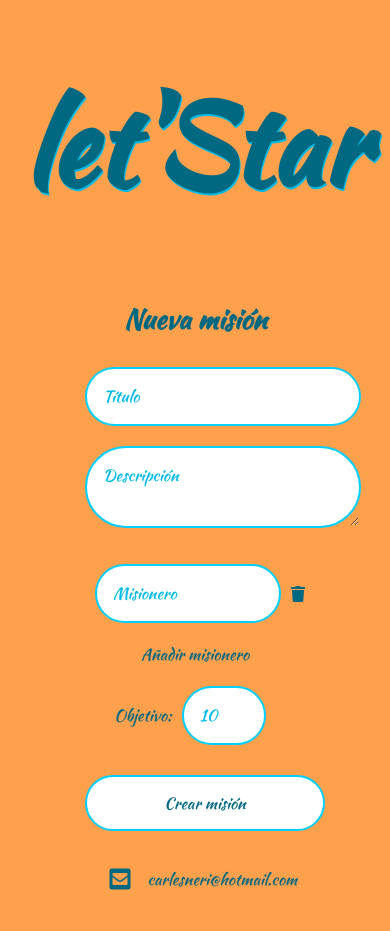
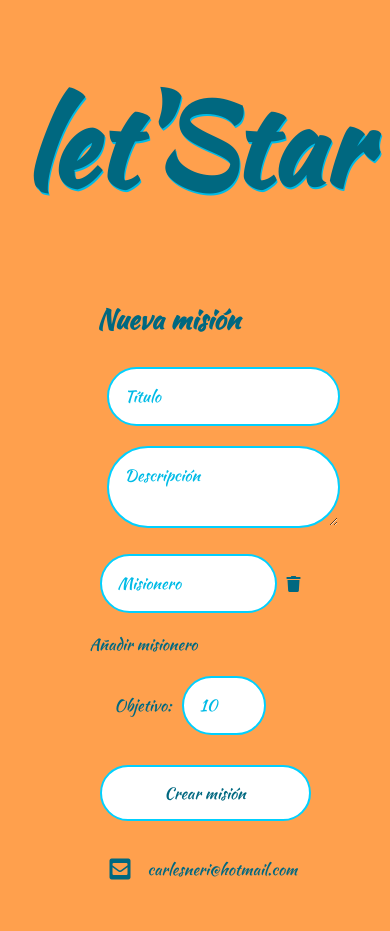
Before and after one commit to Carlesneri/letStar, a Node server app: page /new-mission in a window 390 px wide. Run offline with Node 20, Linux system fonts and the light colour scheme; some libraries are stand-ins or nearby versions.

Commit message:
revisado y listo

```diff
--- a/src/static/mission.css
+++ b/src/static/mission.css
@@ -82,4 +82,20 @@
     to{
         font-size: 2em;
     }
-  }
+}
+
+@media (max-width: 600px){
+    .mission-title{
+        display: flex;
+        flex-direction: column;
+        justify-content: space-between;
+        align-items: center;
+    }
+    .mission-title-data{
+        display: flex;
+    }
+    .missioner{
+        flex-direction: column;
+    }
+
+}
--- a/src/static/new-mission.css
+++ b/src/static/new-mission.css
@@ -41,12 +41,19 @@
     font-size: 1.3em;
 }
 form{
-    text-align: center;
-    width: 15em;
+    width: 100%;
+    display: flex;
+    flex-direction: column;
+    justify-content: center;
+    align-items: center;
+    /* text-align: center; */
 }
 .form-container{
+    max-width: 15em;
     display: flex;
+    flex-direction: column;
     justify-content: center;
+    align-items: center;
 }
 input, textarea{
     width: 100%;
@@ -63,10 +70,29 @@ input, textarea{
 input::placeholder, textarea::placeholder{
     color: var(--light-color);
 }
-.missioner {
+.new-mission-missioner-container{
+    display: block;
+    /* display: flex;
+    flex-direction: column;
+    flex-wrap: nowrap; */
+}
+.new-mission-missioner{
     display: flex;
+    justify-content: center;
     align-items: center;
 }
+.new-mission-missioner input{
+    /* width: 75%; */
+}
+.new-mission-missioner i{
+    /* width: 25%; */
+}
+/* .missioner{
+    width: 75%;
+}
+.trash-container{
+    width: 25%;
+} */
 /* a:hover{
     color: var(--light-color);
 } */
@@ -82,3 +108,6 @@ input::placeholder, textarea::placeholder{
 .remove-missioner{
     cursor: pointer;
 }
+.missioners-name{
+    text-align: center;
+}
--- a/src/views/new-mision.hbs
+++ b/src/views/new-mision.hbs
@@ -1,7 +1,7 @@
 {{>jumbo}}
 
-<div class="form-container">
-    <form action="/new-mission" method="POST">
+<form action="/new-mission" method="POST">
+    <div class="form-container">
         <div class="new-mission-title">
                 <div class="form-title">
             <label for="title">
@@ -19,15 +19,13 @@
                 <textarea name="desc" id="desc" value="desc" placeholder="Descripción"></textarea>
             </div>
         </div>
-        <div class="missioners-name">
-            <div id="missioners">
-                <div id="missioner" class="missioner">
+        <div class="new-mission-missioner-container">
+            <div class="missioners" id="missioners">
+                <div id="missioner" class="new-mission-missioner">
                     <input type="text" id="input-missioner" name="missioners" placeholder="Misionero" required>
-                    {{!-- <div class="remove-missioner" id="remove-missioner" onclick="removeMissioner(event)"> --}}
                     <i class="fa fa-trash remove-missioner" aria-hidden="true" id="remove-missioner" onclick="removeMissioner(event)"></i>
-                    {{!-- </div>  --}}
                 </div>
-             </div>
+            </div>
             <div class="add-missioner" id="add-missioner">
                 <a>
                     Añadir misionero
@@ -49,7 +47,7 @@
                 </p>
             </button>
         </div>
-    </form>
-</div>
+    </div>
+</form>
 {{>footer}}
 <script src="./new-mission.js"></script>
--- a/src/views/partials/mission-partial.hbs
+++ b/src/views/partials/mission-partial.hbs
@@ -3,6 +3,7 @@
         <div class="mission-name">
             {{title}}
         </div>
+        <div class="mission-title-data">
             <div class="target-container">
                 Objetivo: {{target}}
             </div>
@@ -11,6 +12,7 @@
                 <span id="rem-stars-{{_id}}" class="stars-remind">
                     {{#stars-remind target  missioners}}{{/stars-remind}}
                 </span>
+            </div>
         </div>
         <div class="trash">
             <form action="/mission/{{_id}}?_method=DELETE" method="POST">
```
Also changed, not shown: src/static/main.css (line endings or trailing spaces). Lines whose indentation alone changed are shown as unchanged.
